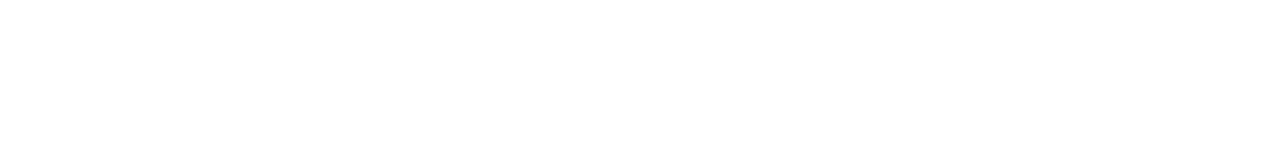
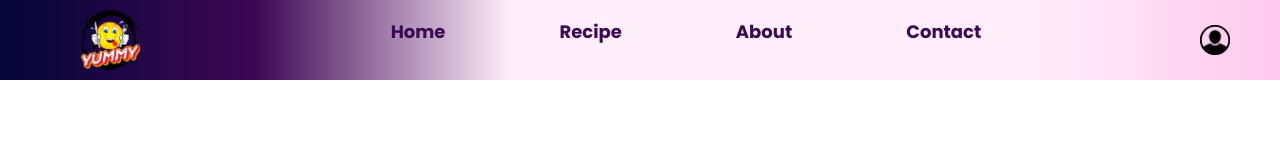
Before and after one commit to Tharika-Wanniarachchi/Food_Recipe_Sharing_Web, a plain HTML site: page index.html in a window 1280 px wide. Drawn offline with nearby package versions, Linux system fonts and the light colour scheme; a web font is replaced by a local one.

Commit message:
add navigation bar and navbar styles

```diff
--- a/index.html
+++ b/index.html
@@ -29,7 +29,27 @@
     </style>
 </head>
 <body>
+    <!--------------------------navigation bar start-------------------------->
+    <nav>
+        <div class="logo"><img src="images/logo.png" alt="logo" width="60px"></div>
+        <input type="checkbox" name="click" id="click">
+        <div></div>
+        <ul>
+            <li><a href="">Home</a></li>
+            <li><a href="">Recipe</a></li>
+            <li><a href="">About</a></li>
+            <li><a href="">Contact</a></li>
+        </ul>
+        <div></div>
+        <div class="profile">
+            <a href=""><img src="images/user.png" alt="" width="30px"></a>
+            <label for="click" class="menu-bar">
+                <i class="fa fa-bars"></i>
+            </label>
+        </div>
+    </nav>
 
+    <!--------------------------navigation bar end-------------------------->
 
     <!-- external Java script -->
     <script src="script.js"></script>
--- a/style.css
+++ b/style.css
@@ -7,3 +7,70 @@
     padding: 0;
     box-sizing: border-box;
 }
+
+/* *********** nav section *********** */
+
+nav {
+    height: 80px;
+    background: linear-gradient(to right, #030637, #3C0753, #FFEFFA, #FFEFFA, #FFEFFA, #FDC9ED);
+    display: flex;
+    width: 100%;
+    align-items: center;
+    justify-content: space-between;
+    padding: 0px 50px 0px 80px;
+    font-family: 'poppins', sans-serif;
+    font-weight: 700;
+    font-size: 18px;
+    z-index: 1;
+    position: fixed;
+}
+
+nav .logo {
+    color: aliceblue;
+}
+
+nav b {
+    color: rgb(165, 122, 42);
+}
+
+nav ul {
+    display: flex;
+    list-style: none;
+
+}
+
+nav ul li {
+    margin: 0px 5px;
+    padding: 10px 12px;
+}
+
+nav ul li a {
+    text-decoration: none;
+    color: #3C0753;
+    padding: 8px 30px;
+    margin: 10px;
+    transition: all 0.3s ease;
+}
+
+nav ul li a:hover {
+    background: linear-gradient(to right, #FDC9ED, #910A67, #3C0753);
+    border-radius: 50px;
+    color: white;
+    margin: 10px;
+}
+
+nav .menu-bar i {
+    color: #3C0753;
+    font-size: 22px;
+    cursor: pointer;
+    display: none;
+}
+
+nav .profile {
+    display: flex;
+    align-items: center;
+}
+
+#click {
+    display: none;
+}
```
